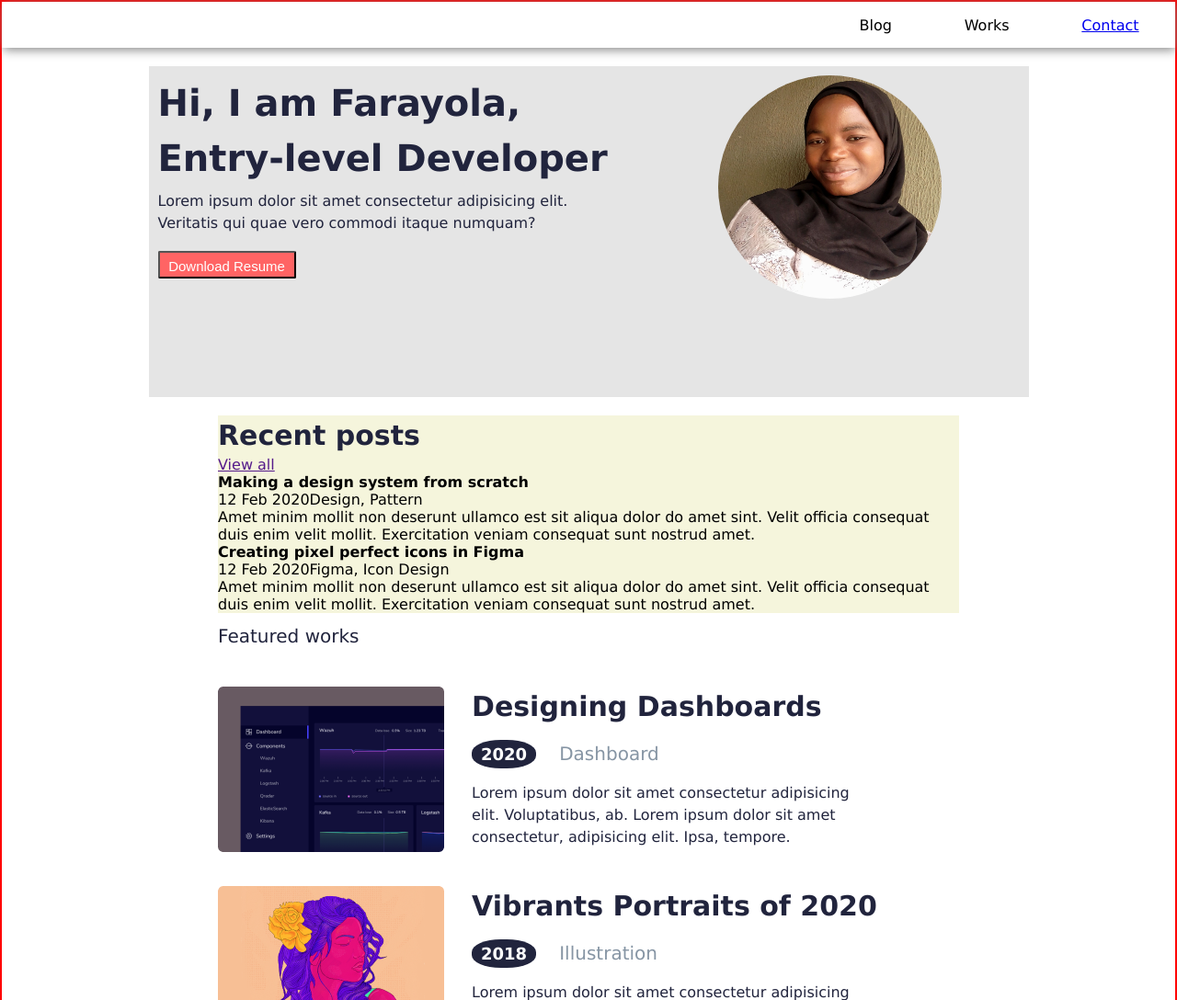
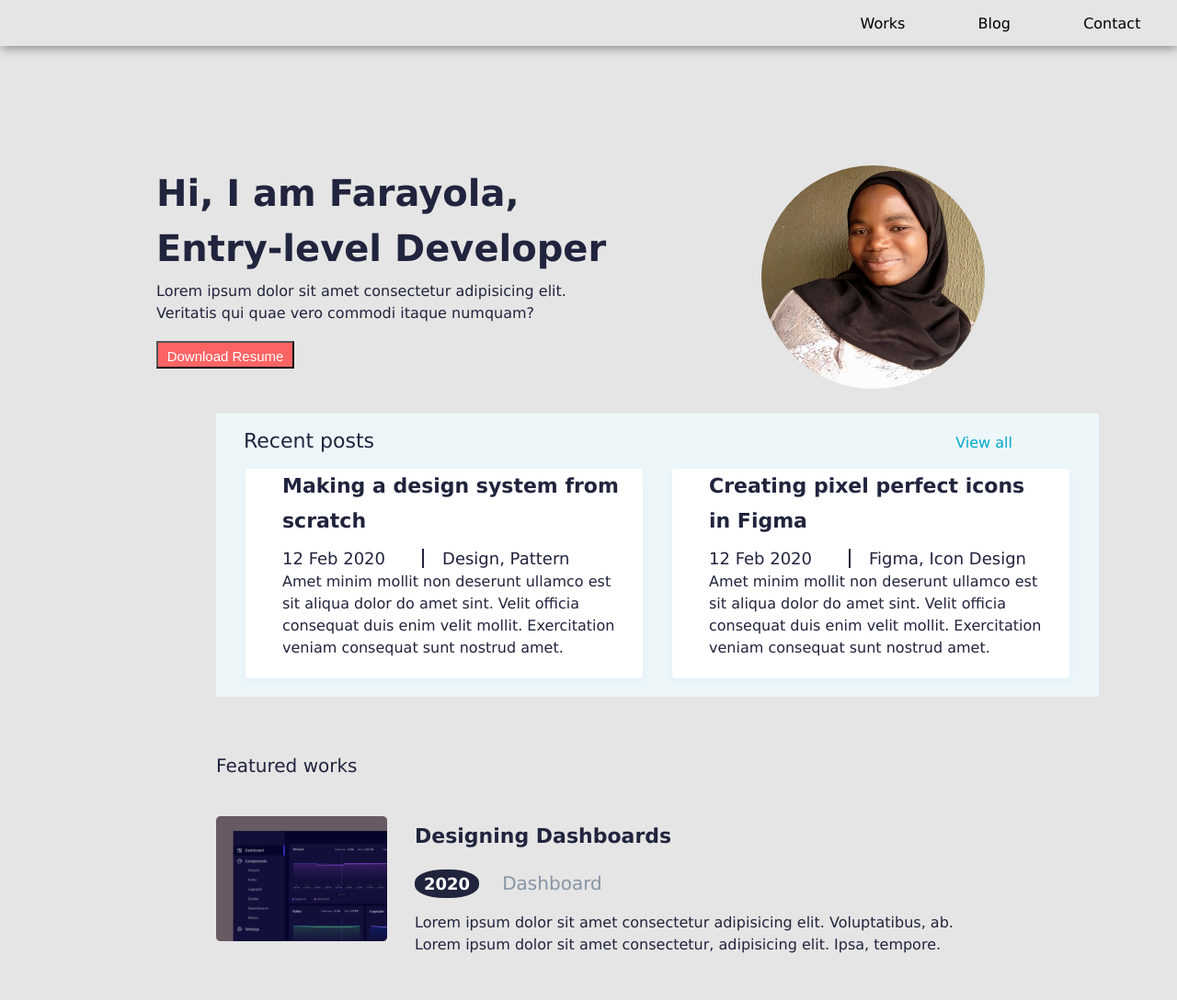
Before and after one commit to FARAYOLA-S/portfolio, a plain HTML site: page index.html in a window 1280 px wide. Shown: the top 1088 px of the page at 92% size. Drawn offline with Linux system fonts and the light colour scheme.

Commit message:
made changes

```diff
--- a/homestyle.css
+++ b/homestyle.css
@@ -1,4 +1,3 @@
-/* default settings for css styling in the browser */
 *{
     margin: 0;
     padding: 0;
@@ -9,26 +8,22 @@ img{
     max-width: 100%;
     height: auto;
 }
+
 main{
-border: 2px solid red;
-/* width: 1500px; */
     height: auto;
     font-family: Verdana, Geneva, Tahoma, sans-serif;
-/* background: #E5E5E5; */
+    background: #E5E5E5;
+}
+section{
+    margin:0 235px;
 }
 
-/* section{
-    border: 20px auto;
-} */
 header{
     width: 100%;
     display: flex;
     justify-content: right;
     height: 10%;
     box-shadow: 0.5px 2px 11px grey;
-}
-section{
-    margin:0 235px;
 }
 
 .navbar {
@@ -42,45 +37,38 @@ section{
     align-items: center;
     height: 50px;
     width: 100%;
+    list-style: none;
+    text-decoration: none;
+}
+ ul > li {
+    color: #000000;
     cursor: pointer;
 }
- li { text-decoration: none;
-    color: #000000;
-    list-style: none;
-}
-
 
 ul > li:hover{
     color:#FF6464;
 }
+.banner{
+    margin: 20px auto;
+    background: #E5E5E5;
+    padding: 10px;
+    display: flex;
+    width: 75%;
+    height: 45vh;
+}
 h1{
-/* Line-height:29.38px; */
-font-weight: 600;
+    font-weight: 650;
     font-size: 40px;
     line-height: 60px;
     color: #21243D;
     width: 506px;
     height: 105px;
 }
-.recent-Post{
-    background: #EDF7FA;
-
-}
-.banner{
-    /* margin:100px 235px 0px 235px; */
-    margin: 20px auto;
-    background: #E5E5E5;
-    /* margin: 5px 0; */
-    padding: 10px;
-    display: flex;
-    width: 75%;
-    height: 45vh;
-}
 
 .left-content, .right-content{
-/* width: 50%; */
-Weight:500;
+    padding-top: 100px;
     Size:20px;
+    width: 40%;
 }
 .left-content > p{
     padding-top: 20px ;
@@ -92,14 +80,13 @@ line-height: 24px;
     color: #21243D;
 }
 .left-content{
-    width: 65%;
-
+    width: 70%;
 }
 
 .right-content{
-    width: 35%;
+    width: 30%;
+}
 
-}
 .img-box{
     width: 243px;
     height: 243px;
@@ -119,20 +106,102 @@ line-height: 29px;
     width: 150px;
     height: 30px;
     background: #FF6464;
-border-radius: 2px;
+    }
+
+ .btn:hover{
+    cursor: pointer;
+ }
+ .btn > a{
+    text-decoration: none;
     color:#FFFFFF;
  }
+ .recent-Post{
+    background: #EDF7FA;
+    height: 40%;
+    width: 75%;
+    }
 
-.left-content{}
-/* recent post styling */
-.recent-Post{
-
-    background-color: beige;
-    height: 40%;
+.tags{
+   display: flex;
+   justify-content: space-between;
+}
+.tags > h3{
+    font-weight: 400;
+    font-size: 22px;
+    line-height: 60px;
+    width: 150px;
+    height: 60px;
+    color: #21243D;
+    margin-left: 30px;
+}
+.tags > span >a {
+    color: #00A8CC;
+    font-weight: 400;
+    font-size: 16px;
+    width: 250px;
+    height: 20px;
+    line-height: 24px;
+    text-align: right;
+    text-decoration: none;
+    display: flex;
+    justify-content: space-around;
+    padding-top: 20px;
 
 }
+.wrapper{
+    display: flex;
+    justify-content: space-evenly;
+}
+.left{
+
+    margin-bottom: 20px;
+    background: #FFFFFF;
+    box-shadow: 0px 4px 10px rgba(187, 225, 250, 0.25);
+    border-radius: 4px;
+    width: 45%;
+    padding-left: 40px;
+}
+.left > h4{
+    color: #21243D;
+    font-weight: 600;
+    font-size: 22px;
+    line-height: 38px;
+    width: 374px;
+    height: 85px;
+}
+
+.border1{
+    padding-right:40px ;
+    border-right: 2px solid #21243D;
+}
+.border2{
+    padding-left: 20px;
+}
+.left > span{
+    font-weight: 400;
+    font-size: 18px;
+    line-height: 26px;
+    color: #21243D;
+}
+
+.left > p{
+    font-weight: 400;
+    font-size: 16px;
+    line-height: 24px;
+    width: 368px;
+    height: 117px;
+    color: #21243D
+}
+.graph{
+    font-weight: 600;
+    font-size: 22px;
+    line-height: 44px;
+    width: 337px;
+    height: 44px;
+    color: #21243D;
+}
 .featured-works > h4{
-
+   margin-top: 50px;
     width: 160px;
     height: 60px;
     font-weight: 400;
@@ -140,12 +209,7 @@ font-size: 20px;
     line-height: 50px;
     color: #21243D;
     }
-h3{
-    font-weight: 700;
-font-size: 30px;
-line-height: 44px;
-color: #21243D;
-}
+
 .contentpicture{
     display: flex;
     margin: 20px 0px;
@@ -154,7 +218,7 @@ color: #21243D;
     padding-left: 30px;
 }
 .para{
-    width: 418px;
+    width: 594px;
     height: 93px;
     font-weight: 400;
     font-size: 16px;
@@ -208,7 +272,6 @@ footer{
 }
 
  .copyright{
-
    font-weight: 400;
    Size:14px;
    display: flex;
--- a/index.html
+++ b/index.html
@@ -12,9 +12,9 @@
         <header>
             <nav class="navbar">
                 <ul>
-                    <li> <a href="blog.html"></a> Blog</li>
-                    <li><a href="work.html"></a> Works </li>
-                    <li> <a href="contact.html">Contact</a></li>
+                    <li> <a href="work.html"> </a> Works </li>
+                    <li> <a href="blog.html"> </a> Blog </li>
+                    <li> <a href="contact.html"></a> Contact  </li>
                 </ul>
             </nav>
         </header>
@@ -22,7 +22,7 @@
             <div class="left-content">
                 <h1>Hi, I am Farayola, Entry-level Developer</h1>
             <p>Lorem ipsum dolor sit amet consectetur adipisicing elit. Veritatis qui quae vero commodi itaque numquam?</p>
-            <button class="btn">Download Resume</button>
+            <button class="btn"><a href="resume.html"> Download Resume</a> </button>
 
             </div>
             <div class="right-content">
@@ -31,20 +31,24 @@
             </div>
         </section>
         <section class="recent-Post">
-            <div>
+            <div class="tags">
                 <h3>Recent posts</h3>
-                <span><a href="">View all</a></span>
+                <span><a href="view.html">View all</a></span>
             </div>
+            <div class="wrapper">
             <div class="left">
                 <h4>Making a design system from scratch</h4>
-                <span>12 Feb 2020</span><span>Design, Pattern</span>
+                <span class="border1">12 Feb 2020</span><span class="border2">Design, Pattern</span>
                 <p>Amet minim mollit non deserunt ullamco est sit aliqua dolor do amet sint. Velit officia consequat duis enim velit mollit. Exercitation veniam consequat sunt nostrud amet.</p>
             </div>
-            <div class="right">
+
+            <div class="left">
                 <h4>Creating pixel perfect icons in Figma</h4>
-                <span>12 Feb 2020</span><span>Figma, Icon Design</span>
+                <span class="border1">12 Feb 2020</span><span class="border2">Figma, Icon Design</span>
                 <p>Amet minim mollit non deserunt ullamco est sit aliqua dolor do amet sint. Velit officia consequat duis enim velit mollit. Exercitation veniam consequat sunt nostrud amet.</p>
             </div>
+
+        </div>
         </section>
         <section class="featured-works">
 
@@ -53,7 +57,7 @@
             <div class="picture"> <img src="./assets/Rectangle 30.png" alt="work image">
             </div>
             <div class="content">
-            <h3>Designing Dashboards</h3>
+            <h3 class="graph">Designing Dashboards</h3>
 
              <span class="year"> 2020</span> <span class="olab"> Dashboard</span>
             <p class="para">
@@ -67,7 +71,7 @@
                 <img src="./assets/Rectangle 32.png" alt="image">
                 </div>
                 <div class="content">
-        <h3> Vibrants Portraits of 2020 </h3>
+        <h3 class="graph"> Vibrant Portraits of 2020 </h3>
 
         <span class="year">2018</span> <span class="olab"> Illustration</span>
         <p class="para">
@@ -80,7 +84,7 @@
                 <img src="./assets/Rectangle 34.png" alt="image">
             </div>
             <div class="content">
-            <h3>36 Days of Malayalam type</h3>
+            <h3 class="graph">36 Days of Malayalam type</h3>
 
             <span class="year">2018</span> <span class="olab"> Typogragpy</span>
             <p class="para">
```
Lines whose indentation alone changed are shown as unchanged.
